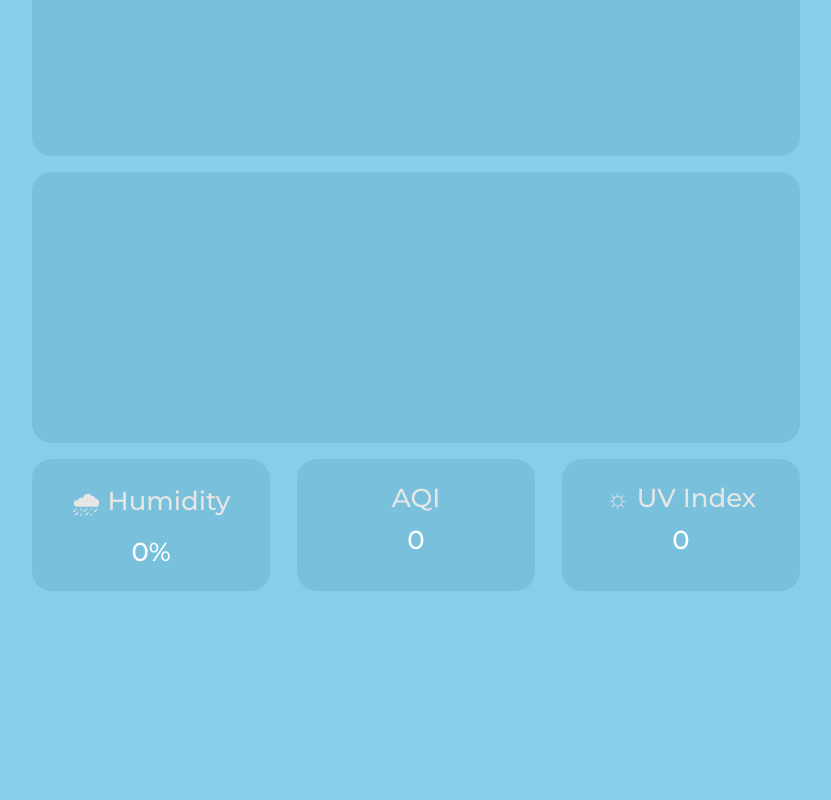
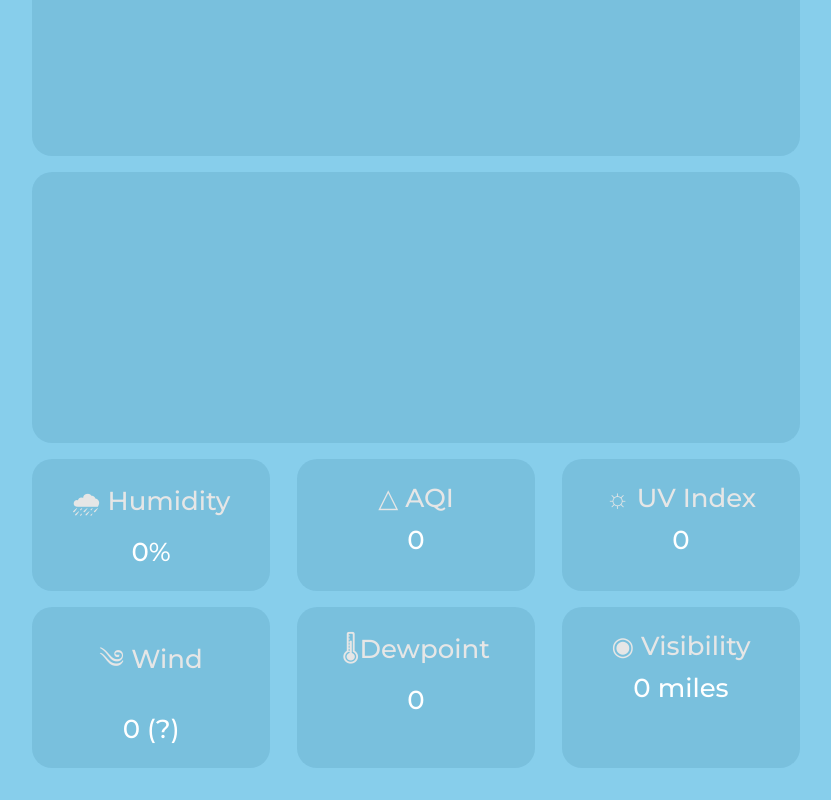
Before and after one commit to ChefRedr/weatherapp, a React (Vite) app: page / in a window 1280 px wide. Shown: the part 477-1277 px from the top of the page, without its empty margins (224-1055 px from the left). Before the commit the page ends 1100 px from the top, so only its background shows below. Built offline with nearby package versions, Linux system fonts and the light colour scheme.

Commit message:
added wind, dewpoint, other components

```diff
--- a/src/App.jsx
+++ b/src/App.jsx
@@ -43,6 +43,10 @@ export default function App() {
   const [humidity, setHumidity] = useState(0);
   const [aqi, setAqi] = useState(0);
   const [uvIndex, setUvIndex] = useState(0);
+  const [windSpeed, setWindSpeed] = useState(0);
+  const [windDirection, setWindDirection] = useState("");
+  const [visibility, setVisibility] = useState(0);
+  const [dewPoint, setDewPoint] = useState(0);
 
   const API_KEY = "e63fee57e5524ff38e615336240808";
 
@@ -74,6 +78,10 @@ export default function App() {
       setHumidity(weatherJson["current"]["humidity"]);
       setAqi(weatherJson["current"]["air_quality"]["us-epa-index"]);
       setUvIndex(weatherJson["current"]["uv"]);
+      setWindSpeed(weatherJson["current"]["wind_mph"]);
+      setWindDirection(weatherJson["current"]["wind_degree"]);
+      setVisibility(weatherJson["forecast"]["forecastday"][0]["day"]["avgvis_miles"]);
+      setDewPoint(weatherJson["current"]["dewpoint_f"])
     }
   }
 
@@ -110,8 +118,13 @@ export default function App() {
         <WeeklyWeather weeklyWeather={weeklyTempArray}/>
         <div className="barStats">
           <BarStat type="🌧 Humidity" value={humidity+"%"}/>
-          <BarStat type="AQI" value={aqi}/>
+          <BarStat type="△ AQI" value={aqi}/>
           <BarStat type="☼ UV Index" value={uvIndex}/>
+        </div>
+        <div className="barStats">
+          <BarStat type="༄ Wind" value={windSpeed} windDirection={windDirection}/>
+          <BarStat type="🌡Dewpoint" value={dewPoint}/>
+          <BarStat type="◉ Visibility" value={visibility + " miles"}/>
         </div>
       </div>
     </div>
--- a/src/BarStat.jsx
+++ b/src/BarStat.jsx
@@ -1,6 +1,28 @@
 import "./index.css"
 
-export default function BarStat({ type, value }) {
+function getDirection(degrees) {
+    if(degrees > 337 && degrees <= 22)  { return("N"); }
+    if(degrees > 22 && degrees <= 67)   { return("NE"); }
+    if(degrees > 67 && degrees <= 112)  { return("E"); }
+    if(degrees > 112 && degrees <= 157) { return("SE"); }
+    if(degrees > 157 && degrees <= 202) { return("S"); }
+    if(degrees > 202 && degrees <= 247) { return("SW"); }
+    if(degrees > 247 && degrees <= 292) { return("W"); }
+    if(degrees > 292 && degrees <= 337) { return("NW"); }
+    else                                { return("?"); }
+}
+
+export default function BarStat({ type, value, windDirection="" }) {
+    if(type == "༄ Wind") {
+        let direction = getDirection(windDirection);
+        return(
+            <div className="barStat">
+                <p className="type">{type}</p>
+                <p>{value} ({direction})</p>
+            </div>
+        );
+    }
+    else {
         return(
             <div className="barStat">
                 <p className="type">{type}</p>
@@ -8,3 +30,4 @@ export default function BarStat({ type, value }) {
             </div>
         );
     }
+}
--- a/src/index.css
+++ b/src/index.css
@@ -153,6 +153,7 @@ body {
   flex-direction: row;
   margin: auto;
   justify-content: space-between;
+  margin-bottom: 1em;
 }
 
 .barStat {
@@ -196,6 +197,7 @@ body {
   }
   .barStats {
     flex-direction: column;
+    margin: auto;
   }
   .barStat {
     width: 100%;
```
Lines whose indentation alone changed are shown as unchanged.
